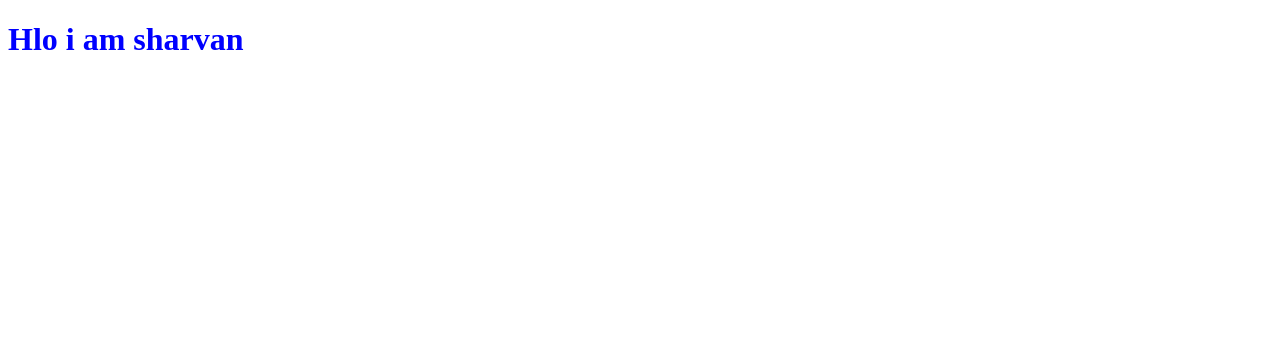
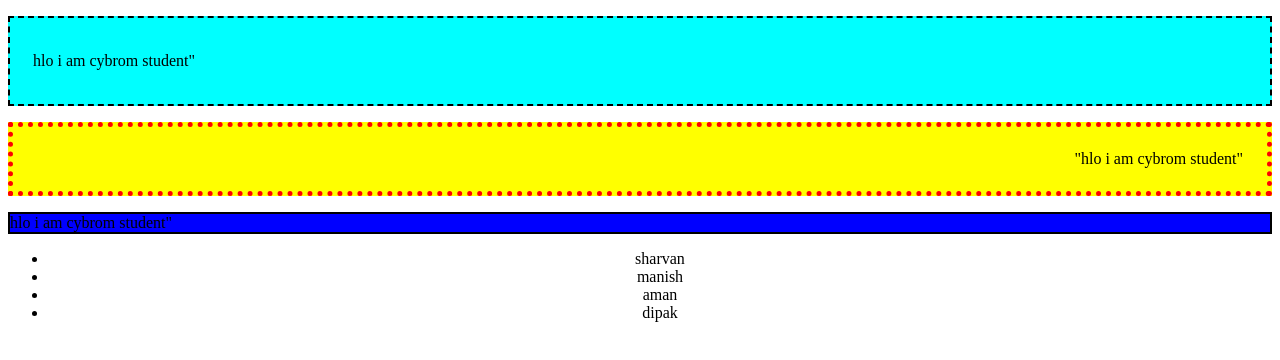
Before and after one commit to SHARVAN223/cybrom, a plain HTML site: page CYBROM WEB/index.html in a window 1280 px wide. Drawn offline with Linux system fonts and the light colour scheme.

Commit message:
code update

```diff
--- a/CYBROM WEB/index.html
+++ b/CYBROM WEB/index.html
@@ -9,7 +9,16 @@
 </head>
 
 <body>
-    <h1>Hlo i am sharvan</h1>
+    <p class="para1">hlo i am cybrom student"</p>
+    <p class="para2">"hlo i am cybrom student"</p>
+    <p class="para3">hlo i am cybrom student"</p>
+
+    <ul>
+        <li>sharvan</li>
+        <li> manish</li>
+        <li> aman</li>
+        <li> dipak</li>
+    </ul>
 </body>
 
 </html>
--- a/CYBROM WEB/style.css
+++ b/CYBROM WEB/style.css
@@ -1,3 +1,28 @@
-h1 {
-    color: blue;
+.para1 {
+    background-color: aqua;
+    border: 2px dashed black;
+    padding-left: 23px;
+    padding-bottom: 34px;
+    padding-top: 34px;
+
+
 }
+
+.para2 {
+    text-align: right;
+    background-color: yellow;
+    padding-right: 24px;
+    padding-top: 23px;
+    padding-bottom: 23px;
+    border: 5px dotted red;
+}
+
+.para3 {
+    border: 2px solid black;
+    background-color: blue;
+}
+
+
+ul {
+    text-align: center;
+}
```
Also changed, not shown: 3 other files.
